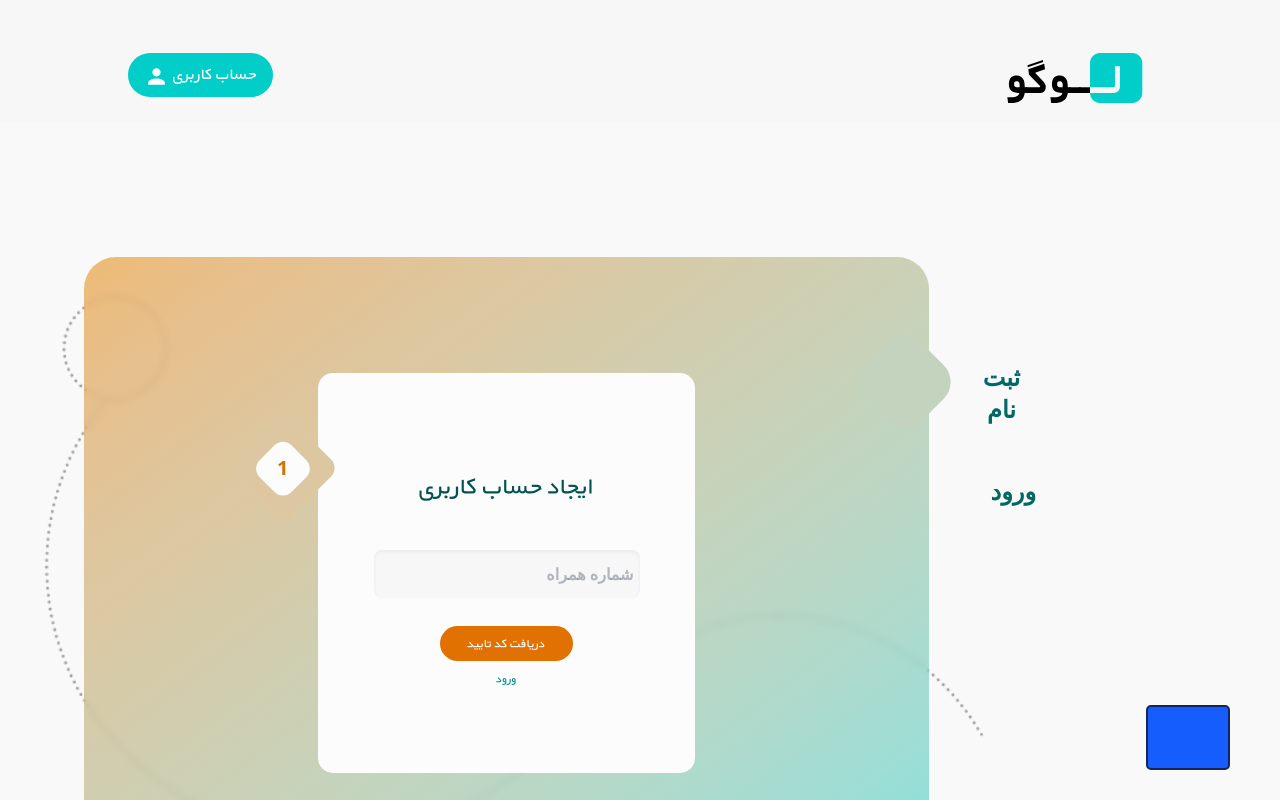
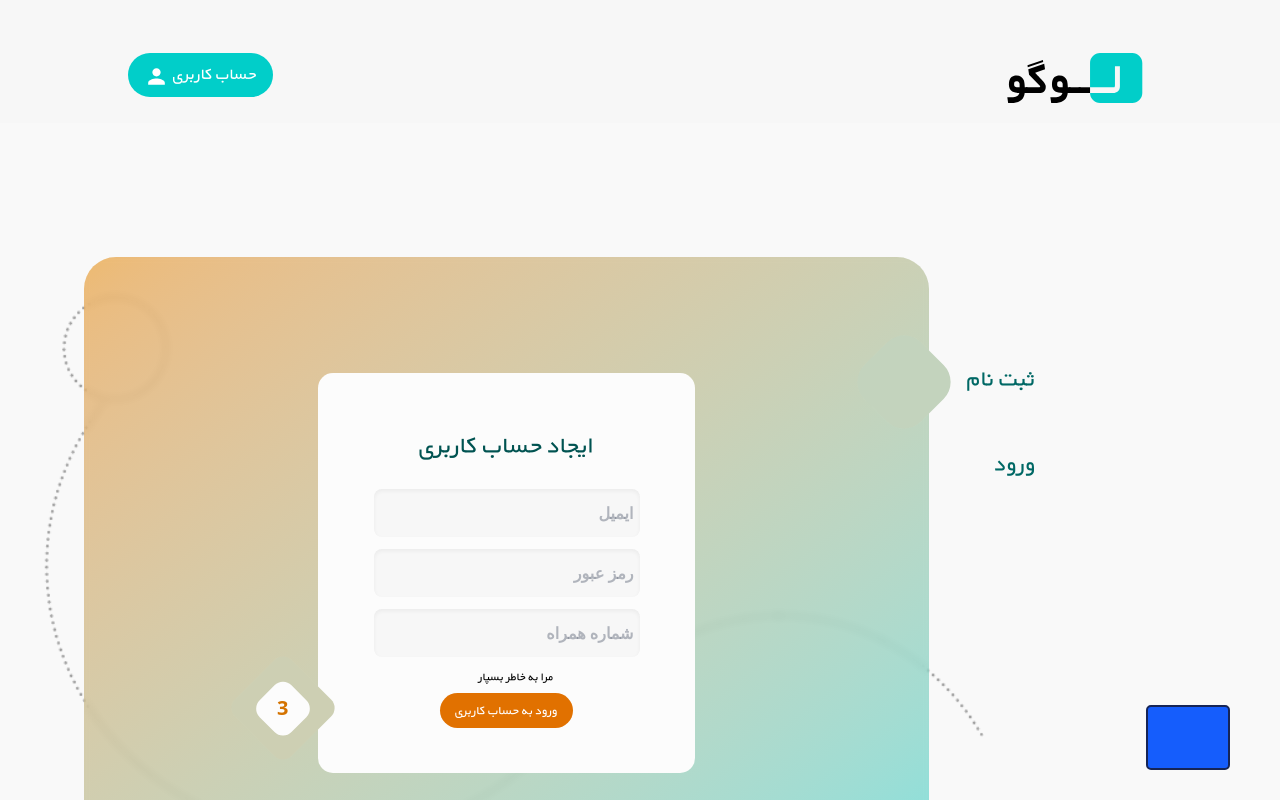
Before and after one commit to academy-react-winter1403/React-dev, a React (Vite) app: page /login in a window 1280 px wide. Shown: the top 800 px of the page. Built offline with nearby package versions, Linux system fonts and the light colour scheme; no server answers; what @heroui/react would draw is missing.

Commit message:
Merge branch 'feature/coursesPage' of https://github.com/academy-react-winter1403/React-dev into authorize

```diff
--- a/src/components/pages/authorize/steps/Steps1.jsx
+++ b/src/components/pages/authorize/steps/Steps1.jsx
@@ -9,16 +9,24 @@ import StageName from "../../../common/StageName";
 import CustomInput from "../../../partials/authorize/CustomInput";
 import BtnNumberStep from "./../../../common/BtnText/BtnNumberStep";
 import { postData } from "../../../../core/services/api/post-data/postData";
+import { setItemLocalStorage } from './../../../../core/hooks/local-storage/setItemLocalstorage';
 
 const Steps1 = () => {
   const onSubmit = async (values) => {
-    console.log(typeof(values.MNumber));
-
-    const ApiCall = await postData("/Sign/SendVerifyMessage",values.MNumber);
-    console.log(ApiCall);
+    console.log(values);
+    try {
+      const ApiCall = await postData(
+        "/Sign/SendVerifyMessage",
+        { phoneNumber:values.phoneNumber }
+      );
+      setItemLocalStorage('phoneNumber',values.phoneNumber)
+      console.log(ApiCall.data);
+    } catch (error) {
+      console.log(error.response ? error.response.data : error.message);
+    }
   };
   const validation = yup.object().shape({
-    MNumber: yup
+    phoneNumber: yup
       .string()
       .matches(/^(\+98|0)?9\d{9}$/, "شماره تلفن معتبر نیست")
       .required("شماره تلفن الزامی است"),
@@ -29,13 +37,13 @@ const Steps1 = () => {
         <div className="w-[377px] h-full bg-[#fcfcfc] rounded-[15px] flex flex-col gap-[35px] justify-center items-center">
           <StageName stageName={"ایجاد حساب کاربری"} />
           <Formik
-            initialValues={{ MNumber: "" }}
+            initialValues={{ phoneNumber: "" }}
             onSubmit={onSubmit}
             validationSchema={validation}
           >
             <Form className="flex flex-col gap-7">
               <CustomInput
-                name={"MNumber"}
+                name={"phoneNumber"}
                 placeholder={"شماره همراه"}
                 type={"text"}
               />
--- a/src/components/pages/authorize/steps/Steps2.jsx
+++ b/src/components/pages/authorize/steps/Steps2.jsx
@@ -23,10 +23,6 @@ const Steps2 = () => {
             </div>
           </div>
           <LoginPassword />
-          <div className="flex flex-col gap-[10px] justify-center items-center">
-            <BtnGetCode text={"ایجاد حساب"} />
-            <BtnTwoAuthorize text={"ارسال دوباره کد"} />
-          </div>
         </div>
         <div className="size-20 mt-[165px] rounded-xl flex justify-center items-center bg-[#d7caa8] left-[-75px] absolute z-10 rotate-45">
           <BtnNumberStep number={2} />
--- a/src/components/pages/authorize/steps/Steps3.jsx
+++ b/src/components/pages/authorize/steps/Steps3.jsx
@@ -7,31 +7,39 @@ import BtnGetCode from "../../../common/BtnText/BtnGetCode";
 import StageName from "../../../common/StageName";
 import CustomInput from "../../../partials/authorize/CustomInput";
 import BtnNumberStep from "../../../common/BtnText/BtnNumberStep";
+import { postData } from "../../../../core/services/api/post-data/postData";
 
 const Steps3 = () => {
-  const onSubmit = (event) => {
-    console.log(event);
+  const onSubmit = async (values) => {
+    console.log(values);
+    const requestData = {
+      password:values.password,
+      gmail: values.gmail,
+      phoneNumber: values.phoneNumber,
+    }
+    try {
+      const ApiCall = await postData("/Sign/Register", requestData);
+      console.log(ApiCall);
+    } catch (error) {
+      console.log(error.response ? error.response.data : error.message);
+    }
   };
   const validation = yup.object().shape({
-    Email: yup
+    gmail: yup
       .string()
       .email("ایمیل نامعتبر است")
       .required("وارد کردن ایمیل الزامی است"),
     password: yup
       .string()
-      .min(8, "رمز عبور باید حداقل 8 کاراکتر باشد")
+      .min(6, "رمز عبور باید حداقل 6 کاراکتر باشد")
       .matches(/[A-Z]/, "رمز عبور باید حداقل یک حرف بزرگ داشته باشد")
       .matches(/[a-z]/, "رمز عبور باید حداقل یک حرف کوچک داشته باشد")
       .matches(/\d/, "رمز عبور باید حداقل یک عدد داشته باشد")
-      .matches(
-        /[@$!%*?&]/,
-        "رمز عبور باید حداقل یک کاراکتر خاص (@$!%*?&) داشته باشد"
-      )
       .required("وارد کردن رمز عبور الزامی است"),
-    ConfirmPassword: yup
+    phoneNumber: yup
       .string()
-      .oneOf([yup.ref("password"), null], "رمز عبور مطابقت ندارد")
-      .required("تایید رمز عبور الزامی است"),
+      .matches(/^(\+98|0)?9\d{9}$/, "شماره تلفن معتبر نیست")
+      .required("شماره تلفن الزامی است"),
   });
   return (
     <LoginBg>
@@ -39,13 +47,13 @@ const Steps3 = () => {
         <div className="w-[377px] bg-[#fcfcfc] rounded-[15px] flex flex-col gap-3.5 justify-center items-center">
           <StageName stageName={"ایجاد حساب کاربری"} />
           <Formik
-            initialValues={{ Email: "", password: "", ConfirmPassword: "" }}
-            onSubmit={(event) => onSubmit(event)}
+            initialValues={{ gmail: "", password: "", phoneNumber: "" }}
+            onSubmit={onSubmit}
             validationSchema={validation}
           >
             <Form className="w-[262px] flex flex-col items-center gap-3">
               <CustomInput
-                name={"Email"}
+                name={"gmail"}
                 placeholder={"ایمیل"}
                 type={"email"}
               />
@@ -55,9 +63,9 @@ const Steps3 = () => {
                 type={"password"}
               />
               <CustomInput
-                name={"ConfirmPassword"}
-                placeholder={"تایید رمز عبور"}
-                type={"password"}
+                name={"phoneNumber"}
+                placeholder={"شماره همراه"}
+                type={"text"}
               />
               <div className="w-[94px] h-[12px] font-normal text-xs font-b-yekan">
                 مرا به خاطر بسپار
--- a/src/components/pages/authorize/steps/Steps4.jsx
+++ b/src/components/pages/authorize/steps/Steps4.jsx
@@ -8,13 +8,23 @@ import StageName from "../../../common/StageName";
 import CustomInput from "../../../partials/authorize/CustomInput";
 import * as yup from "yup";
 import BtnNumberStep from "../../../common/BtnText/BtnNumberStep";
+import { postData } from "../../../../core/services/api/post-data/postData";
 
 const Steps4 = () => {
-  const onSubmit = (event) => {
-    console.log(event);
+  const handleSendInformation = async (values) => {
+    try {
+      const ApiCall = await postData("/Sign/Login", {
+        EmailOrMobile: values.EmailOrMobile,
+        password: values.password,
+      });
+      console.log(ApiCall);
+    } catch (error) {
+      console.log(error);
+    }
   };
   const validation = yup.object().shape({
-    EmailOrMobile:yup.string()
+    EmailOrMobile: yup
+      .string()
       .test("emailOrPhone", "ایمیل یا شماره تلفن نامعتبر است", (value) => {
         if (!value) return false;
 
@@ -27,9 +37,10 @@ const Steps4 = () => {
         return false;
       })
       .required("وارد کردن ایمیل یا شماره تلفن الزامی است"),
-    password: yup.string()
-    .min(8, "رمز عبور باید حداقل ۸ کاراکتر باشد")
-    .required("وارد کردن رمز عبور الزامی است")
+    password: yup
+      .string()
+      .min(6, "رمز عبور باید حداقل 8 کاراکتر باشد")
+      .required("وارد کردن رمز عبور الزامی است"),
   });
   return (
     <LoginBg>
@@ -38,7 +49,7 @@ const Steps4 = () => {
           <StageName stageName={"ورود حساب کاربری"} />
           <Formik
             initialValues={{ EmailOrMobile: "", password: "" }}
-            onSubmit={(event) => onSubmit(event)}
+            onSubmit={handleSendInformation}
             validationSchema={validation}
           >
             <Form className="flex flex-col items-center justify-center gap-[15px]">
--- a/src/components/partials/authorize/LoginBg.jsx
+++ b/src/components/partials/authorize/LoginBg.jsx
@@ -19,13 +19,13 @@ const LoginBg = ({ children }) => {
       <div className="w-[952px] h-[631px] flex justify-between z-[1]">
         <div className="mt-[105px]">
           <button
-            className="w-[69px] h-[34px] text-[#006865] font-bold text-2xl font-[BYekan]"
+            className="w-[69px] h-[34px] text-[#006865] font-bold text-2xl font-b-yekan"
             onClick={() => handleClick("register")}
           >
             ثبت نام
           </button>
           <button
-            className="w-[41px] h-[34px] text-[#006865] font-bold text-2xl mx-auto mt-[51px] font-[BYekan]"
+            className="w-[41px] h-[34px] text-[#006865] font-bold text-2xl mx-auto mt-[51px] font-b-yekan"
             onClick={() => handleClick("login")}
           >
             ورود
--- a/src/components/partials/authorize/LoginPassword.jsx
+++ b/src/components/partials/authorize/LoginPassword.jsx
@@ -1,22 +1,81 @@
-import React from 'react'
+import React from "react";
 import { InputOtp } from "@heroui/react";
+import { useFormik } from "formik";
+import * as yup from "yup";
+import BtnGetCode from "../../common/BtnText/BtnGetCode";
+import BtnTwoAuthorize from "../../common/BtnText/BtnTwoAuthorize";
+import { postData } from "../../../core/services/api/post-data/postData";
+import { getItemLocalStorage } from './../../../core/hooks/local-storage/getItemLocalStorage';
 
 const LoginPassword = () => {
+  const handleSendInformation = async (values) => {
+    const phoneNumber = getItemLocalStorage("phoneNumber")
+    console.log(typeof values.verifyCode);
+    try {
+      const ApiCall = await postData("/Sign/VerifyMessage", {
+        phoneNumber,
+        verifyCode: values.verifyCode,
+      });
+      console.log(ApiCall);
+    } catch (error) {
+      console.log(error.response ? error.response.data : error.message);
+    }
+  };
+
+  const formik = useFormik({
+    initialValues: { verifyCode: "" },
+    validationSchema: yup.object().shape({
+      verifyCode: yup
+        .string()
+        .matches(/^\d{5}$/, "کد باید 5 رقمی باشد")
+        .required("وارد کردن کد الزامی است"),
+    }),
+    onSubmit: (values) => {
+      console.log(values.verifyCode);
+      handleSendInformation(values)
+    },
+  });
   return (
     <div className="flex flex-col">
-            <div className="w-[266px] h-[59px] rounded-lg flex items-center gap-4 bg-[#f7f7f7]">
-              <InputOtp
+      {/* <div className="w-[266px] h-[59px] rounded-lg flex  items-center gap-4 bg-[#f7f7f7]"> */}
+      <form
+        onSubmit={formik.handleSubmit}
+        className="flex flex-col justify-center  w-[266px] h-[59px]"
+      >
+        {/* <InputOtp
             length={5}
             variant="underlined"
-                value="24783"
+            value={formik.values.verifyCode}
+            onChange={(value) => formik.setFieldValue("verifyCode", value)}
             classNames={{
-                  segmentWrapper:"flex"
+              segmentWrapper: "flex",
             }}
+            name="verifyCode"
+            autoFocus
+          /> */}
+        <input
+          name="verifyCode"
+          value={formik.values.verifyCode}
+          onChange={formik.handleChange}
+          onBlur={formik.handleBlur}
+          maxLength={5}
+          autoFocus
+          className="bg-[#f7f7f7] h-[59px]"
         />
+        {formik.errors.verifyCode && (
+          <p className="text-red-600">{formik.errors.verifyCode}</p>
+        )}
+        <span className="flex flex-row-reverse text-[#008e8b] text-xs font-normal font-b-yekan">
+          1.59
+        </span>
+        <div className="flex flex-col gap-[10px] justify-center items-center">
+          <BtnGetCode text={"ایجاد حساب"} />
+          <BtnTwoAuthorize text={"ارسال دوباره کد"} />
         </div>
-            <span className="flex flex-row-reverse text-[#008e8b] text-xs font-normal font-b-yekan">1.59</span>
+      </form>
+      {/* </div> */}
     </div>
-  )
-}
+  );
+};
 
-export default LoginPassword
+export default LoginPassword;
--- a/src/screens/authorize/index.jsx
+++ b/src/screens/authorize/index.jsx
@@ -6,7 +6,7 @@ import Steps4 from './../../components/pages/authorize/steps/Steps4';
 import Steps5 from './../../components/pages/authorize/steps/Steps5';
 
 const LastAuthorizeWrapper = () => {
-  return <Steps1 />;
+  return <Steps3 />;
 };
 
 export default LastAuthorizeWrapper;
```
Lines whose indentation alone changed are shown as unchanged.
